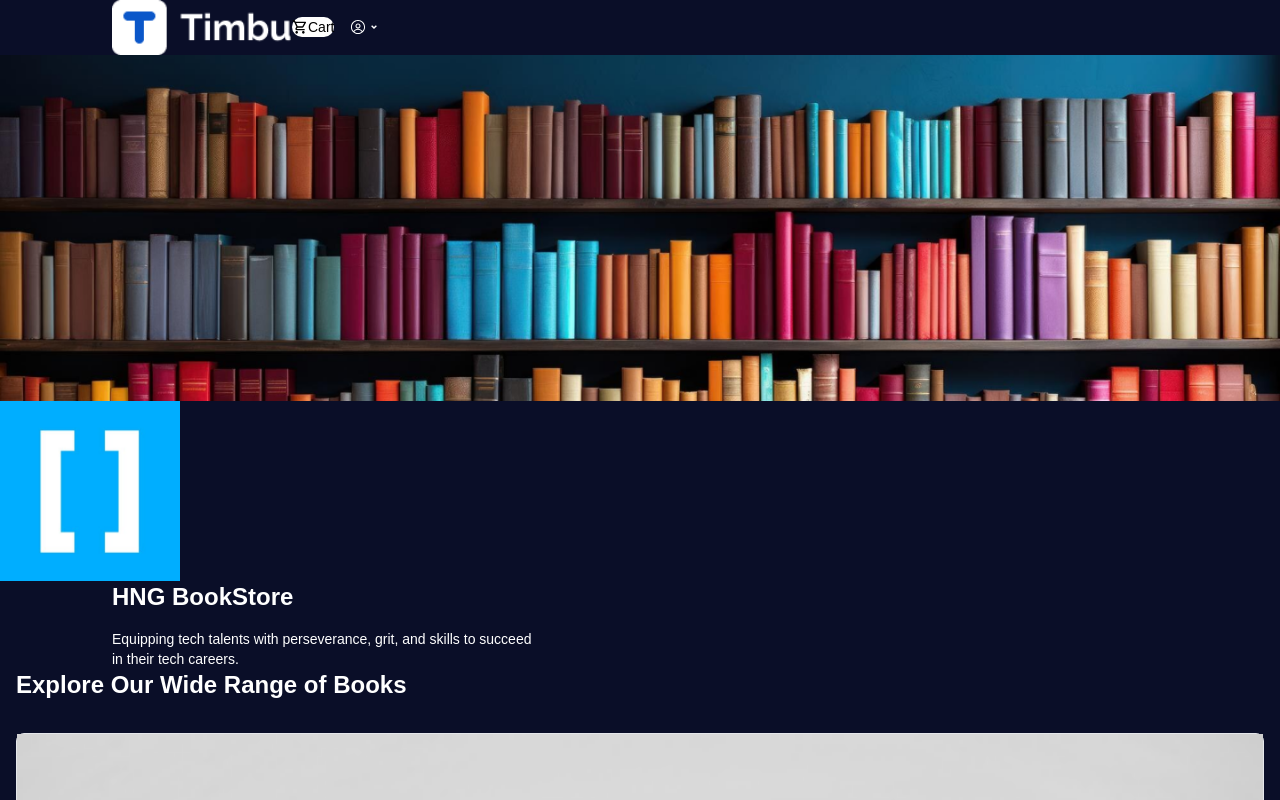
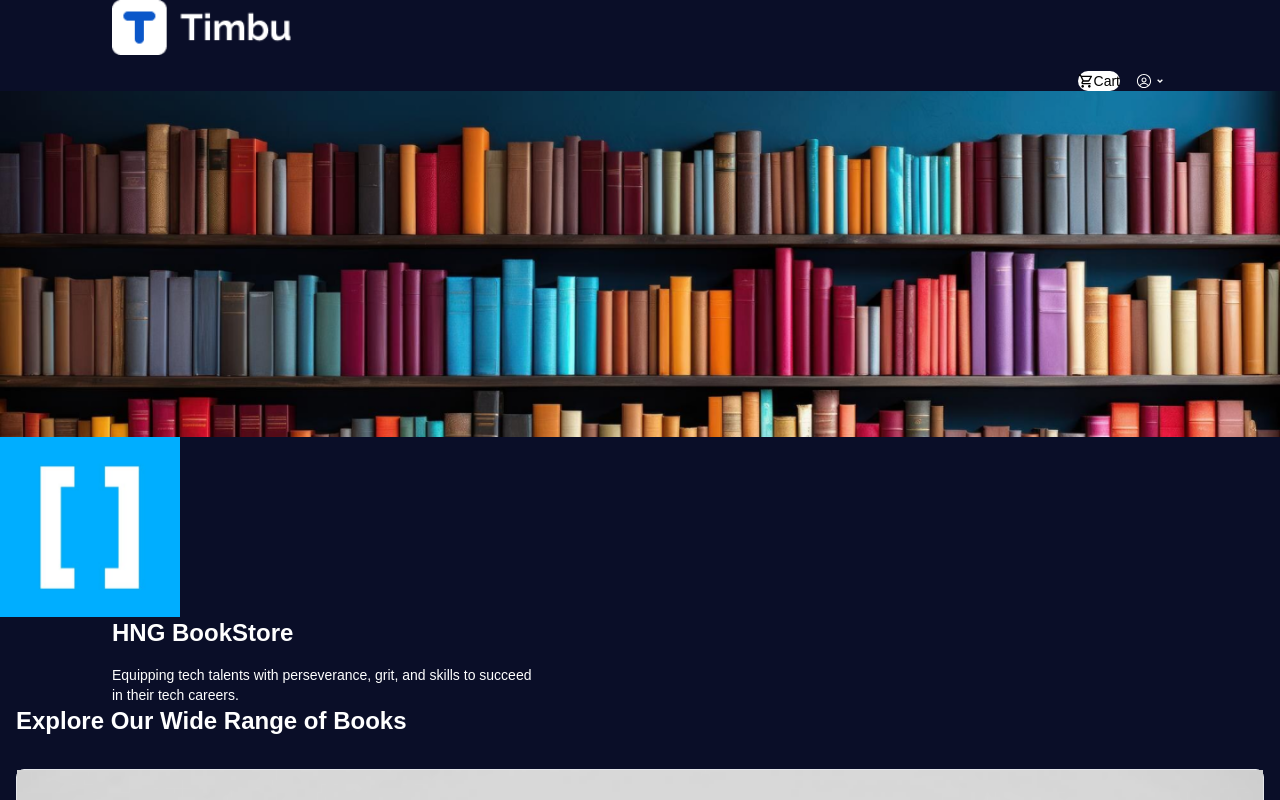
Before and after one commit to DarkVayder/hng-timbocloud-app, a Next.js app: page / in a window 1280 px wide. Shown: the top 800 px of the page. Built offline with nearby package versions, Linux system fonts and the light colour scheme; a web font is replaced by a local one.

Commit message:
feat: testing

```diff
--- a/Components/Navbar.jsx
+++ b/Components/Navbar.jsx
@@ -29,8 +29,9 @@ const Navbar = () => {
   };
 
   return (
-    <div className='py-3 px-4 md:px-12 lg:px-28 bg-custom-blue flex'>
-      <div className='flex justify-between items-center w-full'>
+    <div className='py-3 px-4 md:px-12 lg:px-28 bg-custom-blue'>
+      <div className='grid grid-cols-2 md:grid-cols-3 gap-4 items-center'>
+        <div>
           <Image
             src={assets.Timbulogo1}
             width={180}
@@ -39,7 +40,8 @@ const Navbar = () => {
             className='w-[100px] sm:w-[130px] md:w-auto'
             priority={true}
           />
-        <div className='flex items-center space-x-4 relative'>
+        </div>
+        <div className='flex justify-end md:justify-center items-center space-x-4'>
           <Link href='/cart'>
             <div className='relative cursor-pointer p-1 bg-white rounded-full flex items-center hover:bg-blue-500 transition-colors duration-300'>
               <MdOutlineShoppingCart className='text-black w-6 h-6 md:w-8 md:h-8' />
```
Lines whose indentation alone changed are shown as unchanged.
